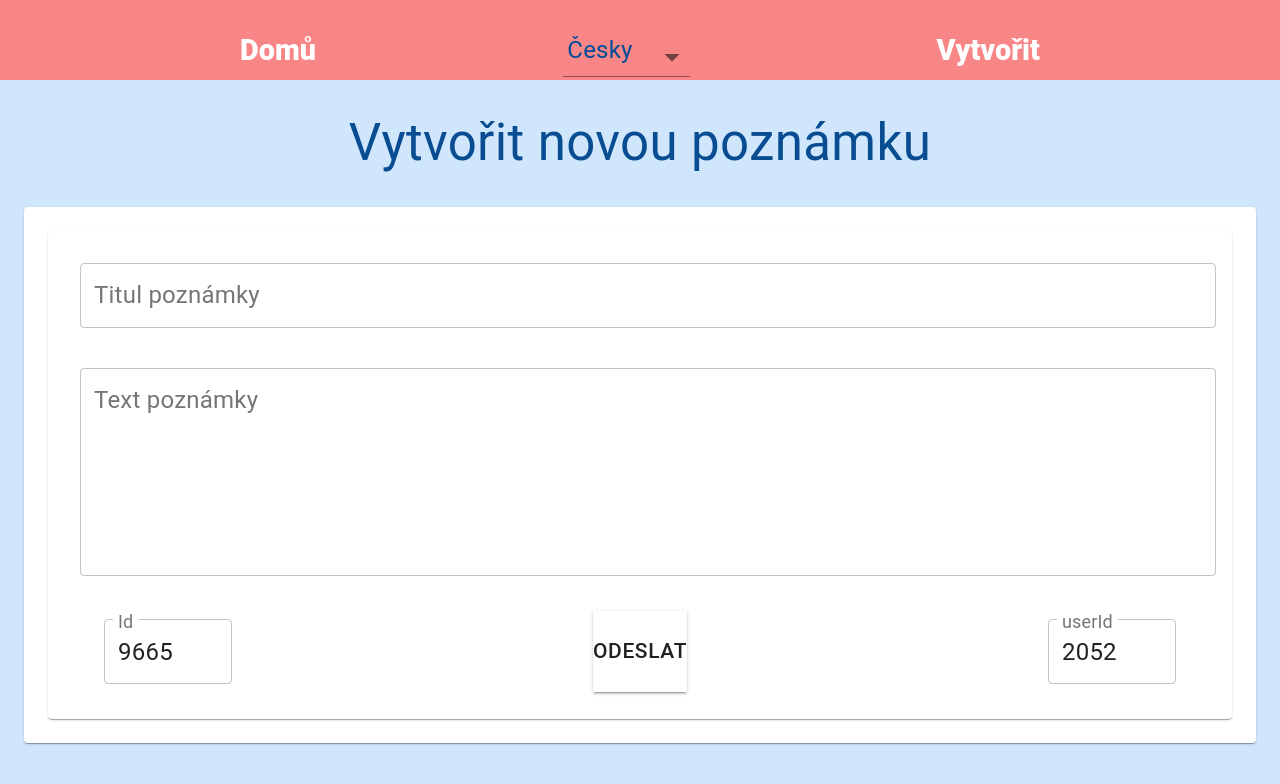
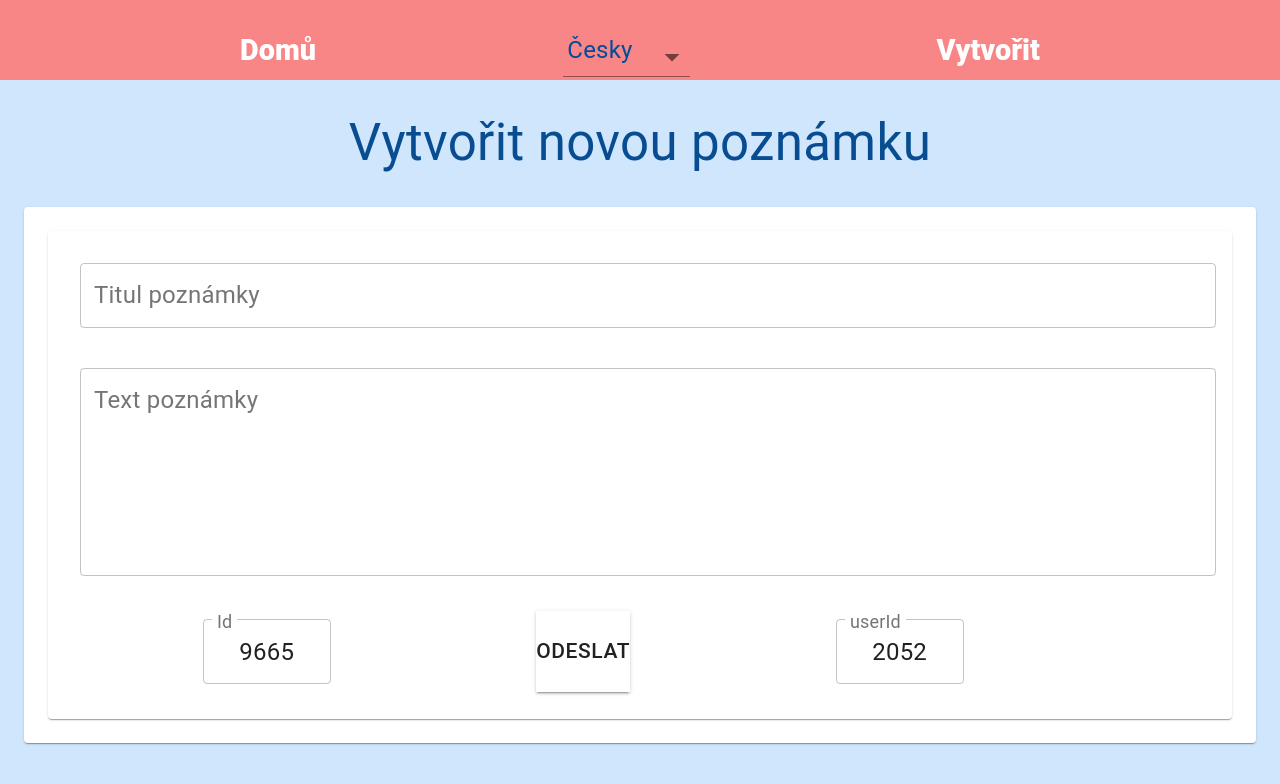
Before and after one commit to andrewtomanek/json-rest-api, a React app: page /create in a window 1280 px wide. Shown: the top 784 px of the page. Built offline with nearby package versions, Linux system fonts and the light colour scheme.

Commit message:
Reuse input components

```diff
--- a/src/components/Edit.tsx
+++ b/src/components/Edit.tsx
@@ -1,11 +1,9 @@
 import * as React from "react";
-import TextField from "@material-ui/core/TextField";
 import { makeStyles } from "@material-ui/core/styles";
-import Button from "@material-ui/core/Button";
 import Card from "@material-ui/core/Card";
 import styled from "styled-components";
-import { langData } from "../context/languageData";
-import { LangContext } from "../context/LangContext";
+import TextInput from "./TextInput";
+import NumberInput from "./NumberInput";
 import { NoteObject } from "../store/reducers/types";
 
 interface EditProps {
@@ -22,35 +20,13 @@ const InputWrap = styled(Card)`
   margin: auto;
 `;
 
-const IdWrap = styled.div`
-  display: grid;
-  grid-auto-flow: column;
-  justify-content: space-around;
-  padding: 0.1rem 1rem;
-  width: 90%;
-`;
-
-const useStyles = makeStyles((theme) => ({
+const useStyles = makeStyles(() => ({
   root: {
     "& .MuiTextField-root": {
       height: "90%",
     },
     "& .MuiPaper-elevation1": {
       boxShadow: "none",
-    },
-  },
-  textInput: {
-    margin: theme.spacing(1),
-    width: "90%",
-    height: "80%",
-  },
-  numberInput: {
-    "& .MuiInputBase-input": {
-      textAlign: "center",
-      width: "10vw",
-    },
-    "& .MuiInputBase-root": {
-      width: "10vw",
     },
   },
 }));
@@ -60,32 +36,29 @@ const Edit: React.FunctionComponent<EditProps> = ({
   editNote,
   deletePickedNote,
 }) => {
-  const contextValue = React.useContext(LangContext);
   const classes = useStyles();
   const [noteId, setNoteId] = React.useState(note.id);
   const [noteTitle, setNoteTitle] = React.useState(note.title);
   const [noteContent, setNoteContent] = React.useState(note.body);
   const [userId, setUserId] = React.useState(note.userId);
 
-  const handleIdChange = (event: any) => {
-    setNoteId(event.target.value);
+  const updateNoteId = (value: number) => {
+    setNoteId(value);
   };
 
-  const handleChange = (value: string) => {
+  const updateNoteTitle = (value: string) => {
     setNoteTitle(value);
   };
 
-  const handleNoteContentChange = (
-    event: React.ChangeEvent<HTMLTextAreaElement>
-  ) => {
-    setNoteContent(event.target.value);
+  const updateNoteContent = (value: string) => {
+    setNoteContent(value);
   };
 
-  const handleUserIdChange = (event: any) => {
-    setUserId(event.target.value);
+  const updateUserId = (value: number) => {
+    setUserId(value);
   };
 
-  const pickNote = () => {
+  const updateNote = () => {
     editNote({
       id: noteId,
       title: noteTitle,
@@ -97,56 +70,21 @@ const Edit: React.FunctionComponent<EditProps> = ({
   return (
     <form className={classes.root} noValidate autoComplete="off">
       <InputWrap>
-        <TextField
-          className={classes.textInput}
-          label={langData[contextValue].postLabel}
-          value={noteTitle}
-          onChange={(e) => handleChange(e.target.value as string)}
-          id="noteId"
-          variant="outlined"
+        <TextInput
+          noteTitle={noteTitle}
+          noteContent={noteContent}
+          updateNoteTitle={updateNoteTitle}
+          updateNoteContent={updateNoteContent}
+        />{" "}
+        <NumberInput
+          note={note}
+          noteId={noteId}
+          userId={userId}
+          updateNote={updateNote}
+          updateNoteId={updateNoteId}
+          updateUserId={updateUserId}
+          deletePickedNote={deletePickedNote}
         />
-        <TextField
-          className={classes.textInput}
-          id="noteContent"
-          label={langData[contextValue].postContent}
-          value={noteContent}
-          onChange={handleNoteContentChange}
-          multiline
-          rows="6"
-          variant="outlined"
-        />
-        <IdWrap>
-          <TextField
-            className={classes.numberInput}
-            id="Id"
-            label="Id"
-            value={noteId}
-            onChange={handleIdChange}
-            variant="outlined"
-          />
-          <Button
-            variant="contained"
-            color="secondary"
-            onClick={() => pickNote()}
-          >
-            {langData[contextValue].editButton}
-          </Button>
-          <Button
-            variant="contained"
-            color="secondary"
-            onClick={() => deletePickedNote(note.id)}
-          >
-            {langData[contextValue].deleteButton}
-          </Button>
-          <TextField
-            className={classes.numberInput}
-            id="userId"
-            label="userId"
-            value={userId}
-            onChange={handleUserIdChange}
-            variant="outlined"
-          />
-        </IdWrap>
       </InputWrap>
     </form>
   );
--- a/src/components/Input.tsx
+++ b/src/components/Input.tsx
@@ -1,13 +1,10 @@
-import * as React from "react";
-import TextField from "@material-ui/core/TextField";
+import React from "react";
 import { makeStyles } from "@material-ui/core/styles";
-import Button from "@material-ui/core/Button";
 import Card from "@material-ui/core/Card";
 import styled from "styled-components";
-import { langData } from "../context/languageData";
-import { LangContext } from "../context/LangContext";
 import { NoteObject } from "../store/reducers/types";
-
+import TextInput from "./TextInput";
+import NumberInput from "./NumberInput";
 interface InputProps {
   createNote: (note: NoteObject) => void;
 }
@@ -21,13 +18,6 @@ const InputWrap = styled(Card)`
   margin: auto;
 `;
 
-const IdWrap = styled.div`
-  display: grid;
-  grid-auto-flow: column;
-  justify-content: space-between;
-  padding: 0.1rem 1rem;
-`;
-
 const useStyles = makeStyles((theme) => ({
   root: {
     "& .MuiTextField-root": {
@@ -35,28 +25,9 @@ const useStyles = makeStyles((theme) => ({
       width: "100%",
     },
   },
-  numberInput: {
-    "& .MuiInputBase-input": {
-      textAlign: "left",
-      width: "10vw",
-    },
-    "& .MuiInputBase-root": {
-      width: "10vw",
-    },
-  },
-  textInput: {
-    "& .MuiInputBase-input": {
-      width: "100%",
-      textAlign: "left",
-    },
-    "& .MuiInputBase-root": {
-      width: "100%",
-    },
-  },
 }));
 
 const Input: React.FunctionComponent<InputProps> = ({ createNote }) => {
-  const contextValue = React.useContext(LangContext);
   function getRandomInt(min: number, max: number) {
     min = Math.ceil(min);
     max = Math.floor(max);
@@ -69,20 +40,20 @@ const Input: React.FunctionComponent<InputProps> = ({ createNote }) => {
   const [noteTitle, setNoteTitle] = React.useState("");
   const [userId, setUserId] = React.useState(getRandomInt(1, 9999));
 
-  const handleIdChange = (event: any) => {
-    setNoteId(event.target.value);
+  const updateNoteId = (value: number) => {
+    setNoteId(value);
   };
 
-  const handleUserIdChange = (event: any) => {
-    setUserId(event.target.value);
+  const updateNoteTitle = (value: string) => {
+    setNoteTitle(value);
   };
 
-  const handleNoteContentChange = (event: any) => {
-    setNoteContent(event.target.value);
+  const updateNoteContent = (value: string) => {
+    setNoteContent(value);
   };
 
-  const handleChange = (event: any) => {
-    setNoteTitle(event.target.value);
+  const updateUserId = (value: number) => {
+    setUserId(value);
   };
 
   const addNote = () => {
@@ -97,45 +68,19 @@ const Input: React.FunctionComponent<InputProps> = ({ createNote }) => {
   return (
     <form className={classes.root} noValidate autoComplete="off">
       <InputWrap>
-        <TextField
-          className={classes.textInput}
-          id="noteTitle"
-          label={langData[contextValue].postLabel}
-          value={noteTitle}
-          onChange={(e) => handleChange(e)}
-          variant="outlined"
+        <TextInput
+          noteTitle={noteTitle}
+          noteContent={noteContent}
+          updateNoteTitle={updateNoteTitle}
+          updateNoteContent={updateNoteContent}
+        />{" "}
+        <NumberInput
+          noteId={noteId}
+          userId={userId}
+          updateNote={addNote}
+          updateNoteId={updateNoteId}
+          updateUserId={updateUserId}
         />
-        <TextField
-          className={classes.textInput}
-          id="noteContent"
-          label={langData[contextValue].postContent}
-          value={noteContent}
-          onChange={(e) => handleNoteContentChange(e)}
-          multiline
-          rows="6"
-          variant="outlined"
-        />
-        <IdWrap>
-          <TextField
-            className={classes.numberInput}
-            id="Id"
-            label="Id"
-            value={noteId}
-            onChange={(e) => handleIdChange(e)}
-            variant="outlined"
-          />
-          <Button variant="contained" color="primary" onClick={addNote}>
-            {langData[contextValue].postButton}
-          </Button>
-          <TextField
-            className={classes.numberInput}
-            id="userId"
-            label="userId"
-            value={userId}
-            onChange={(e) => handleUserIdChange(e)}
-            variant="outlined"
-          />
-        </IdWrap>
       </InputWrap>
     </form>
   );
--- a/src/components/Modal.tsx
+++ b/src/components/Modal.tsx
@@ -71,8 +71,8 @@ const TransitionsModal: React.FunctionComponent<ModalProps> = ({
       <Button
         className={classes.inputButton}
         variant="contained"
-        size="large"
-        color="primary"
+        size="medium"
+        color="secondary"
         onClick={handleOpen}
       >
         {langData[contextValue].detailButton}
--- /dev/null
+++ b/src/components/NumberInput.tsx
@@ -0,0 +1,94 @@
+import React from "react";
+import TextField from "@material-ui/core/TextField";
+import { makeStyles } from "@material-ui/core/styles";
+import Button from "@material-ui/core/Button";
+import styled from "styled-components";
+import { langData } from "../context/languageData";
+import { LangContext } from "../context/LangContext";
+import { NoteObject } from "../store/reducers/types";
+
+interface NumberInputProps {
+  note?: NoteObject;
+  noteId: number;
+  userId: number;
+  updateNote: () => void;
+  updateNoteId: (id: number) => void;
+  updateUserId: (id: number) => void;
+  deletePickedNote?: (id: number) => void;
+}
+
+const IdWrap = styled.div`
+  display: grid;
+  grid-auto-flow: column;
+  justify-content: space-around;
+  padding: 0.1rem 1rem;
+  width: 90%;
+`;
+
+const useStyles = makeStyles(() => ({
+  numberInput: {
+    "& .MuiInputBase-input": {
+      textAlign: "center",
+      width: "10vw",
+    },
+    "& .MuiInputBase-root": {
+      width: "10vw",
+    },
+  },
+}));
+
+const NumberInput: React.FunctionComponent<NumberInputProps> = ({
+  note,
+  noteId,
+  userId,
+  updateNote,
+  deletePickedNote,
+  updateNoteId,
+  updateUserId,
+}) => {
+  const contextValue = React.useContext(LangContext);
+  const classes = useStyles();
+
+  const handleIdChange = (value: number) => {
+    updateNoteId(value);
+  };
+
+  const handleUserIdChange = (value: number) => {
+    updateUserId(value);
+  };
+
+  return (
+    <IdWrap>
+      <TextField
+        className={classes.numberInput}
+        id="Id"
+        label="Id"
+        value={noteId}
+        onChange={(e) => handleIdChange(+e.target.value)}
+        variant="outlined"
+      />
+      <Button variant="contained" color="secondary" onClick={updateNote}>
+        {langData[contextValue].editButton}
+      </Button>
+      {note && deletePickedNote && (
+        <Button
+          variant="contained"
+          color="secondary"
+          onClick={() => deletePickedNote(note.id)}
+        >
+          {langData[contextValue].deleteButton}
+        </Button>
+      )}
+      <TextField
+        className={classes.numberInput}
+        id="userId"
+        label="userId"
+        value={userId}
+        onChange={(e) => handleUserIdChange(+e.target.value)}
+        variant="outlined"
+      />
+    </IdWrap>
+  );
+};
+
+export default NumberInput;
--- /dev/null
+++ b/src/components/TextInput.tsx
@@ -0,0 +1,65 @@
+import React from "react";
+import TextField from "@material-ui/core/TextField";
+import { makeStyles } from "@material-ui/core/styles";
+import { langData } from "../context/languageData";
+import { LangContext } from "../context/LangContext";
+
+interface TextInputProps {
+  noteTitle: string;
+  noteContent: string;
+  updateNoteTitle: (value: string) => void;
+  updateNoteContent: (value: string) => void;
+}
+
+const useStyles = makeStyles((theme) => ({
+  textInput: {
+    margin: theme.spacing(1),
+    width: "90%",
+    height: "80%",
+  },
+}));
+
+const TextInput: React.FunctionComponent<TextInputProps> = ({
+  noteTitle,
+  noteContent,
+  updateNoteTitle,
+  updateNoteContent,
+}) => {
+  const contextValue = React.useContext(LangContext);
+  const classes = useStyles();
+
+  const handleChange = (value: string) => {
+    updateNoteTitle(value);
+  };
+
+  const handleNoteContentChange = (
+    event: React.ChangeEvent<HTMLTextAreaElement>
+  ) => {
+    updateNoteContent(event.target.value);
+  };
+
+  return (
+    <>
+      <TextField
+        className={classes.textInput}
+        label={langData[contextValue].postLabel}
+        value={noteTitle}
+        onChange={(e) => handleChange(e.target.value as string)}
+        id="noteId"
+        variant="outlined"
+      />
+      <TextField
+        className={classes.textInput}
+        id="noteContent"
+        label={langData[contextValue].postContent}
+        value={noteContent}
+        onChange={handleNoteContentChange}
+        multiline
+        rows="6"
+        variant="outlined"
+      />
+    </>
+  );
+};
+
+export default TextInput;
```
Also changed, not shown: src/context/languageData.ts (+7 -11 lines).
